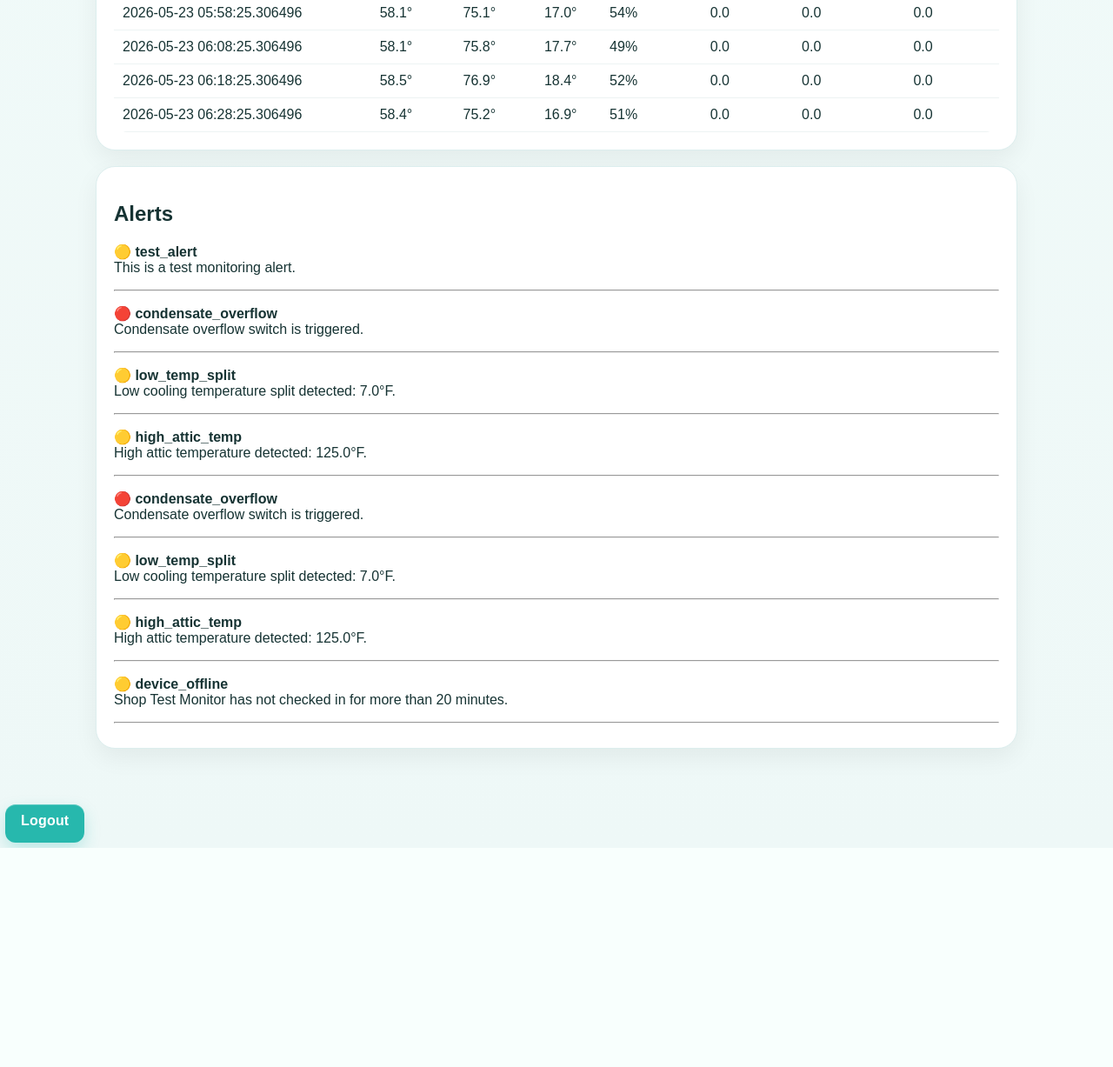
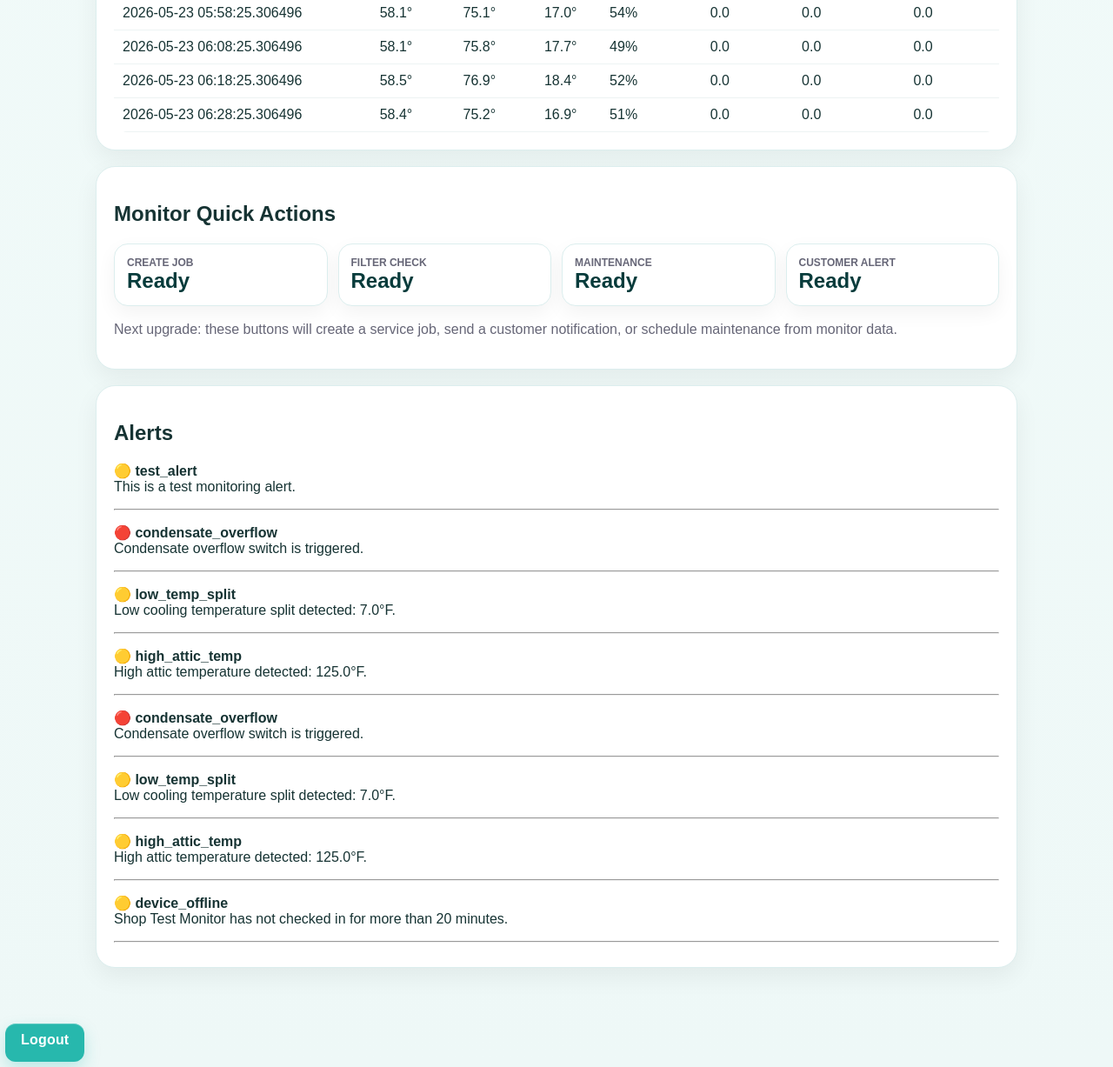
Before and after one commit to mroldham/toucan-hvac, a Flask app: template templates/toucan_monitor_device.html in a window 1280 px wide. Shown: the part 3780-5007 px from the top of the page at 87% size. Before the commit the page ends 4755 px from the top, so only its background shows below. Run offline with Flask 3, Linux system fonts and the light colour scheme; the template is opened without the code that fills it: values that come from a table or form of the project are taken from there, others are empty; data comes from the database, SQL or seed files in the repository.

Commit message:
Add monitor quick actions panel

```diff
--- a/templates/toucan_monitor_device.html
+++ b/templates/toucan_monitor_device.html
@@ -236,6 +236,20 @@
   {% endif %}
 </div>
 
+
+<div class="panel">
+  <h2>Monitor Quick Actions</h2>
+  <div class="metric-row">
+    <div class="metric"><b>Create Job</b><span>Ready</span></div>
+    <div class="metric"><b>Filter Check</b><span>Ready</span></div>
+    <div class="metric"><b>Maintenance</b><span>Ready</span></div>
+    <div class="metric"><b>Customer Alert</b><span>Ready</span></div>
+  </div>
+  <p style="color:#667;">
+    Next upgrade: these buttons will create a service job, send a customer notification, or schedule maintenance from monitor data.
+  </p>
+</div>
+
 <div class="panel">
   <h2>Alerts</h2>
   {% if alerts %}
```
